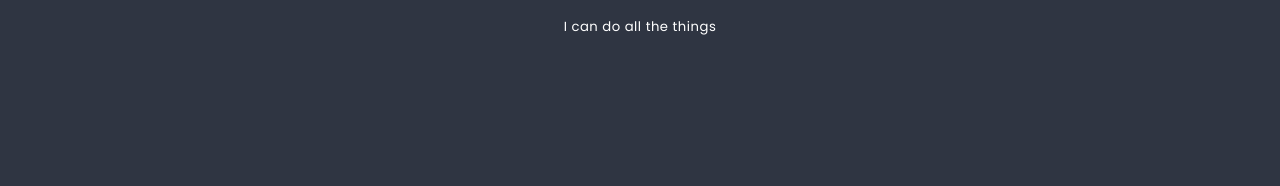
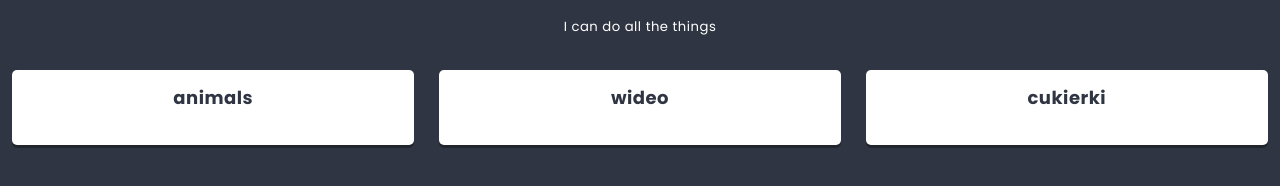
Before and after one commit to jhandzel130696/React-2, a React app: page / in a window 1280 px wide. Shown: the part 362-548 px from the top of the page. Built offline with nearby package versions, Linux system fonts and the light colour scheme.

Commit message:
dzialajace kolumny props

```diff
--- /dev/null
+++ b/src/components/Column/Column.js
@@ -0,0 +1,21 @@
+import React from 'react';
+import styles from './Column.scss';
+import PropTypes from 'prop-types';
+
+class Column extends React.Component{
+
+    render(){
+        return(
+            <section className={styles.component}>
+                <h3 className={styles.title}>
+                    {this.props.animals}
+                    {this.props.wideo}
+                    {this.props.cukierki}
+                </h3>
+            </section>
+        )
+    }
+
+}
+
+export default Column;
--- a/src/components/List/List.js
+++ b/src/components/List/List.js
@@ -2,6 +2,7 @@
 import styles from './List.scss';
 import Hero from '../Hero/Hero';
 import PropTypes from 'prop-types';
+import Column from '../Column/Column';
 class List extends React.Component {
     static propTypes ={
         title: PropTypes.node.isRequired,
@@ -20,6 +21,12 @@
         <div className={styles.description}>
             {this.props.children}
         </div>
+        <div className={styles.columns}>
+            <Column animals={'animals'}/>
+            <Column wideo={'wideo'}/>
+            <Column cukierki={'cukierki'}/>
+
+        </div>
       </section>
     )
   }
```
